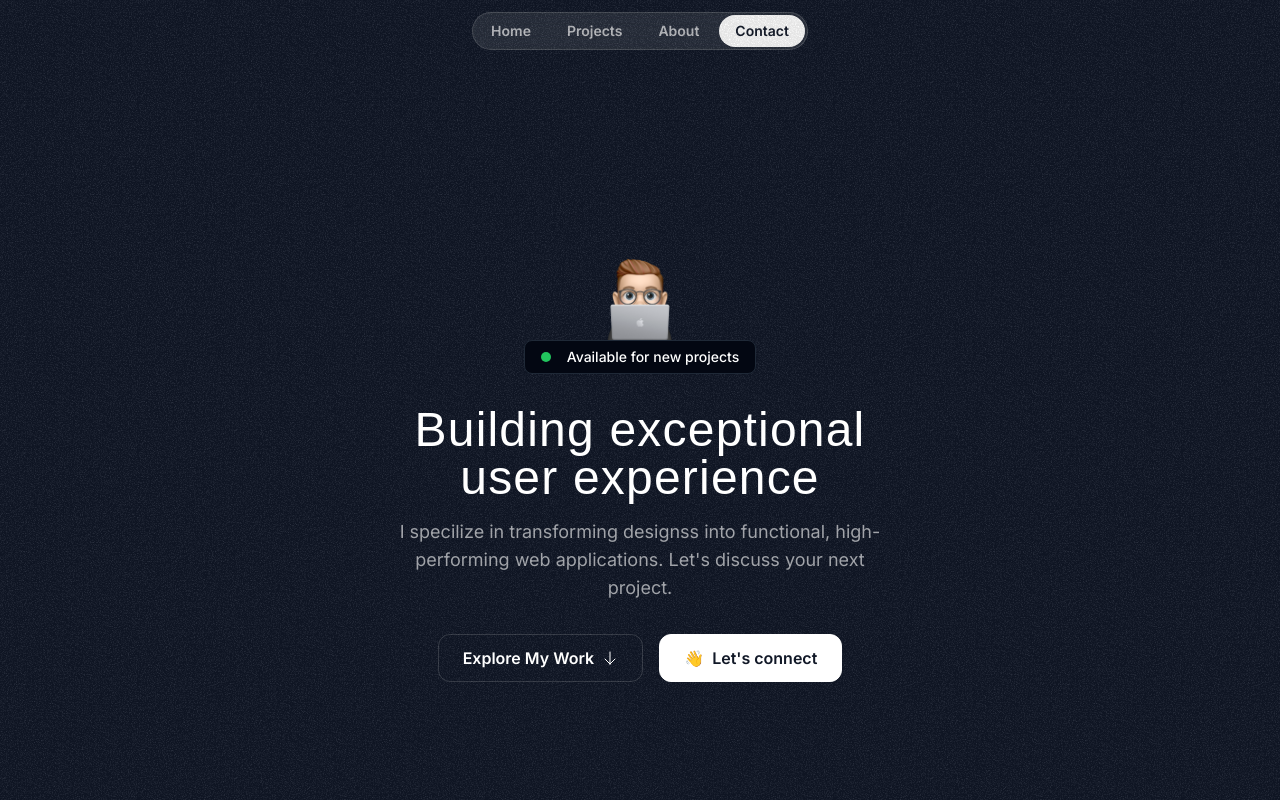
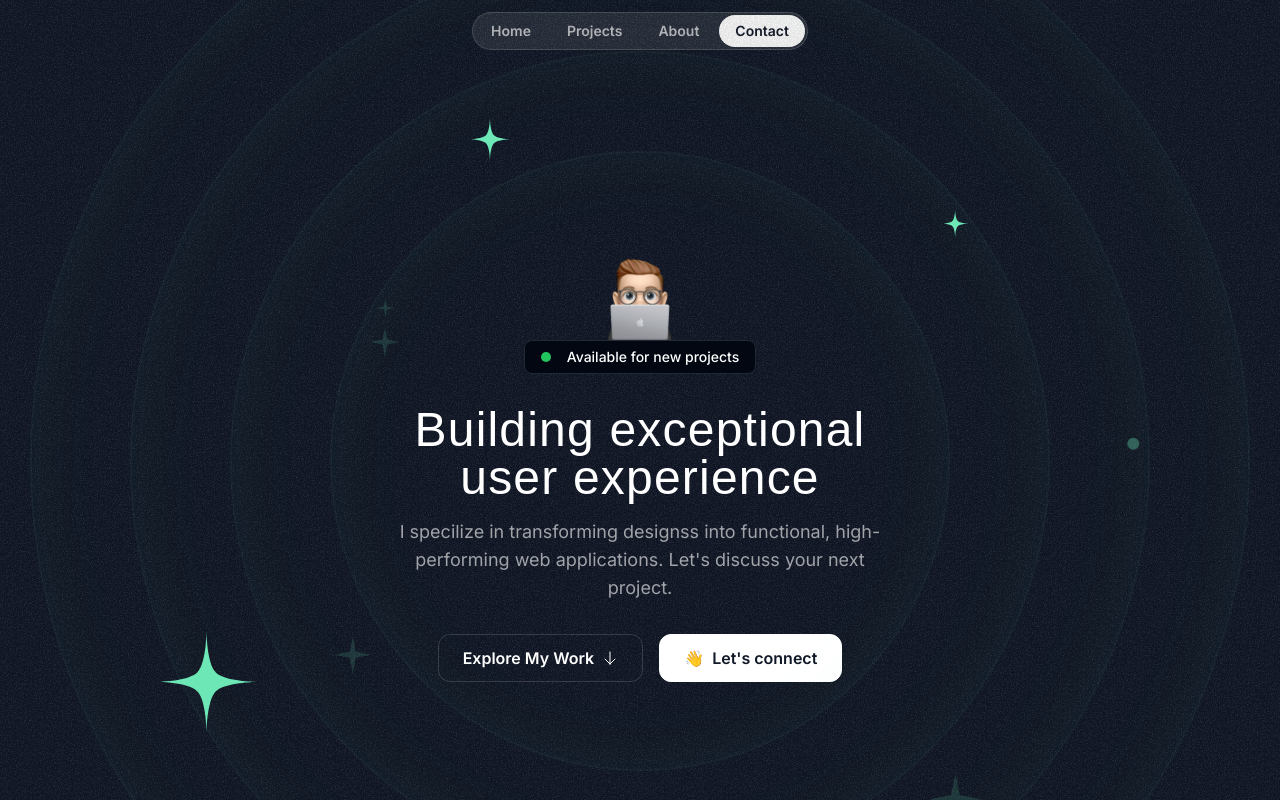
Before and after one commit to tanvirgeek/tanvirgeek-portfolio, a Next.js app: page / in a window 1280 px wide. Shown: the top 800 px of the page. Built offline with nearby package versions, Linux system fonts and the light colour scheme; a web font is replaced by a local one.

Commit message:
stars are added

```diff
--- a/src/app/globals.css
+++ b/src/app/globals.css
@@ -6,4 +6,8 @@
   .nav-item {
     @apply px-4 py-1.5 rounded-full text-white/70 text-sm font-semibold hover:bg-white/10 hover:text-white transition duration-300;
   }
+
+  .hero-ring {
+    @apply absolute inset-0 border-2 top-1/2 left-1/2 -translate-x-1/2 -translate-y-1/2 rounded-full border-emerald-300/5 shadow-[0_0_80px_inset] shadow-emerald-300/5;
+  }
 }
--- /dev/null
+++ b/src/components/HeroOrbit.tsx
@@ -0,0 +1,32 @@
+import React from "react";
+import { PropsWithChildren } from "react";
+
+const HeroOrbit = ({
+  children,
+  size,
+  rotation,
+}: PropsWithChildren<{ size: number; rotation: number }>) => {
+  return (
+    <div className="absolute left-1/2 top-1/2 -translate-x-1/2 -translate-y-1/2 ">
+      <div
+        className="flex items-start justify-start"
+        style={{
+          transform: `rotate(${rotation}deg)`,
+          height: `${size}px`,
+          width: `${size}px`,
+        }}
+      >
+        <div
+          className="inline-flex"
+          style={{
+            transform: `rotate(${rotation * -1}deg)`,
+          }}
+        >
+          {children}
+        </div>
+      </div>
+    </div>
+  );
+};
+
+export default HeroOrbit;
--- a/src/sections/Hero.tsx
+++ b/src/sections/Hero.tsx
@@ -2,16 +2,60 @@ import Image from "next/image";
 import memojiImage from "@/assets/images/memoji-computer.png";
 import ArrowDown from "@/assets/icons/arrow-down.svg";
 import grainImage from "@/assets/images/grain.jpg";
+import StarIcon from "@/assets/icons/star.svg";
+import SparkleIcon from "@/assets/icons/sparkle.svg";
+import HeroOrbit from "@/components/HeroOrbit";
 
 export const HeroSection = () => {
   return (
-    <div className="py-32 md:py-48 lg:py-60 relative z-0">
+    <div className="py-32 md:py-48 lg:py-60 relative z-0 overflow-x-clip">
       <div
         className="absolute inset-0 -z-30 opacity-10"
         style={{
           backgroundImage: `url(${grainImage.src})`,
         }}
       ></div>
+      <div className="size-[620px] hero-ring"></div>
+      <div className="size-[820px] hero-ring"></div>
+      <div className="size-[1020px] hero-ring"></div>
+      <div className="size-[1220px] hero-ring"></div>
+
+      <HeroOrbit size={800} rotation={-72}>
+        <StarIcon className="size-28 text-emerald-300" />
+      </HeroOrbit>
+
+      <HeroOrbit size={550} rotation={20}>
+        <StarIcon className="size-12 text-emerald-300" />
+      </HeroOrbit>
+
+      <HeroOrbit size={590} rotation={98}>
+        <StarIcon className="size-8 text-emerald-300" />
+      </HeroOrbit>
+
+      <HeroOrbit size={430} rotation={-20}>
+        <SparkleIcon className="size-8 text-emerald-300/15" />
+      </HeroOrbit>
+
+      <HeroOrbit size={440} rotation={-14}>
+        <SparkleIcon className="size-5 text-emerald-300/15" />
+      </HeroOrbit>
+
+      <HeroOrbit size={530} rotation={-79}>
+        <SparkleIcon className="size-10 text-emerald-300/15" />
+      </HeroOrbit>
+
+      <HeroOrbit size={710} rotation={-178}>
+        <SparkleIcon className="size-14 text-emerald-300/15" />
+      </HeroOrbit>
+
+      <HeroOrbit size={710} rotation={178 + 90}>
+        <div className="size-3 rounded-full bg-emerald-300/35" />
+      </HeroOrbit>
+
+      <HeroOrbit size={710} rotation={178 - 45}>
+        <div className="size-3 rounded-full bg-emerald-300/35" />
+      </HeroOrbit>
+
       <div className="container">
         <div className="flex flex-col items-center">
           <Image
```
